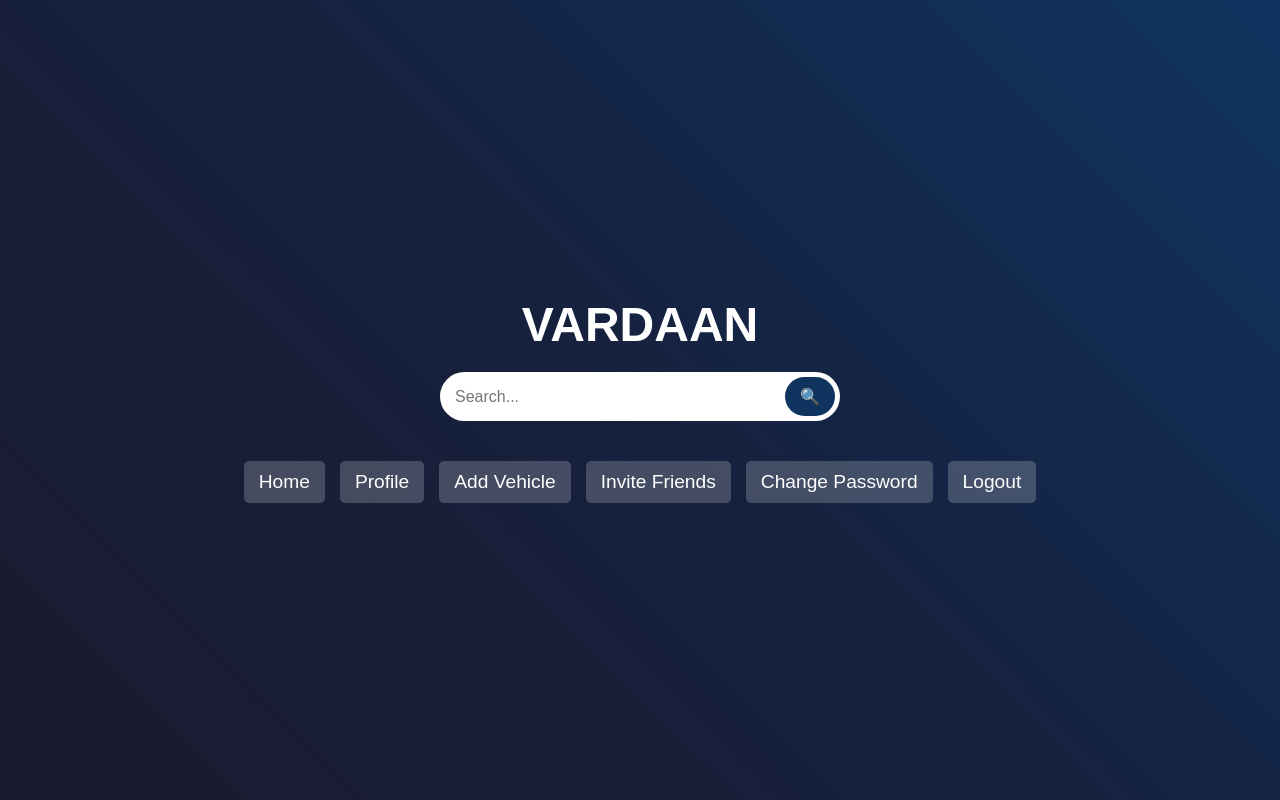
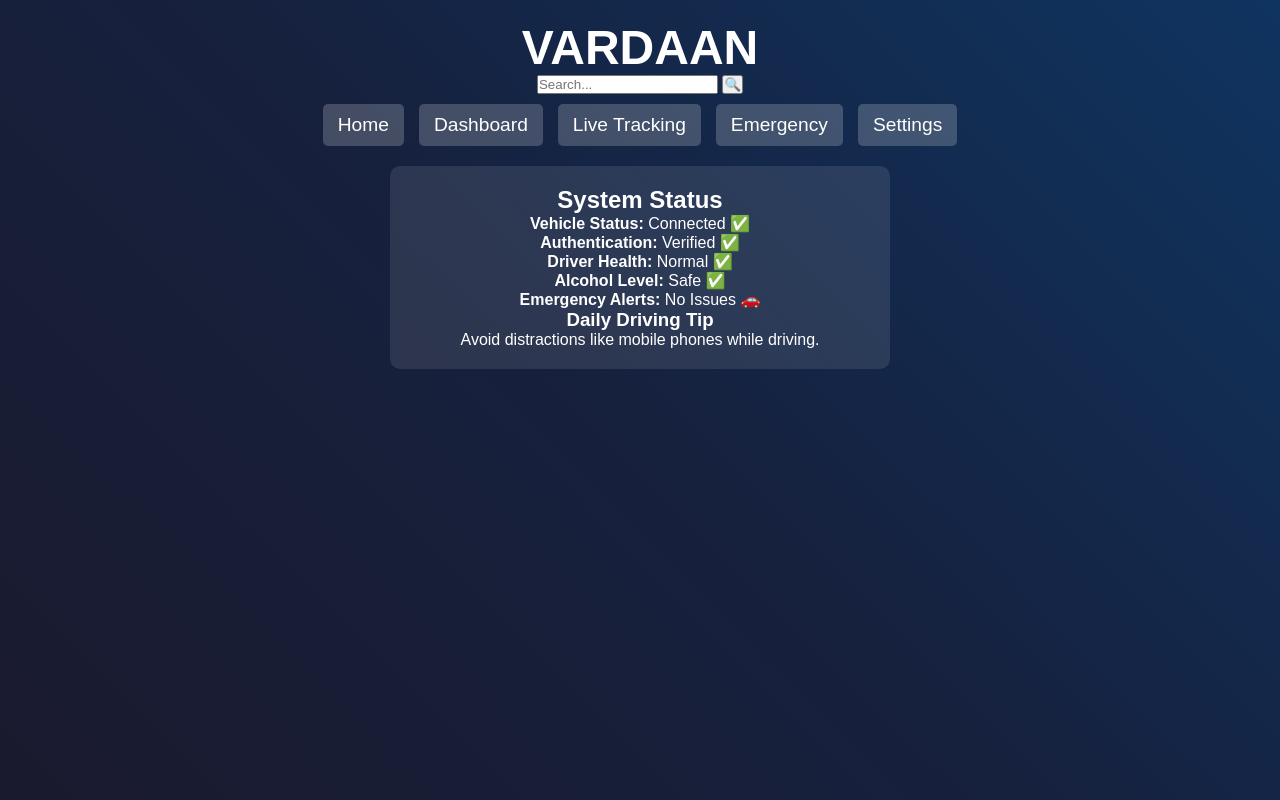
Before and after one commit to BajiPrabhu/VARDAAN, a plain HTML site: page index.html in a window 1280 px wide. Both pictures are taken after a click on the link "Home". Drawn offline with nearby package versions, Linux system fonts and the light colour scheme.

```diff
--- a/index.html
+++ b/index.html
@@ -5,10 +5,11 @@
     <meta name="viewport" content="width=device-width, initial-scale=1.0">
     <title>VARDAAN</title>
     <link rel="stylesheet" href="style.css">
+    <script src="https://cdn.jsdelivr.net/npm/chart.js"></script>  <!-- For Graphs -->
 </head>
 <body>
 
-    <!-- Background Overlay -->
+    <!-- Background -->
     <div class="background"></div>
 
     <!-- Main Container -->
@@ -24,13 +25,64 @@
 
         <!-- Horizontal Navigation Bar -->
         <nav class="nav-bar">
-            <a href="#">Home</a>
-            <a href="#">Profile</a>
-            <a href="#">Add Vehicle</a>
-            <a href="#">Invite Friends</a>
-            <a href="#">Change Password</a>
-            <a href="#">Logout</a>
+            <a href="#" onclick="showTab('home')">Home</a>
+            <a href="#" onclick="showTab('dashboard')">Dashboard</a>
+            <a href="#" onclick="showTab('live-tracking')">Live Tracking</a>
+            <a href="#" onclick="showTab('emergency')">Emergency</a>
+            <a href="#" onclick="showTab('settings')">Settings</a>
         </nav>
+
+        <!-- Home Tab -->
+        <div id="home" class="tab-content active">
+            <h2>System Status</h2>
+            <div class="status-box">
+                <p><strong>Vehicle Status:</strong> Connected ✅</p>
+                <p><strong>Authentication:</strong> Verified ✅</p>
+                <p><strong>Driver Health:</strong> Normal ✅</p>
+                <p><strong>Alcohol Level:</strong> Safe ✅</p>
+                <p><strong>Emergency Alerts:</strong> No Issues 🚗</p>
+            </div>
+            <div class="tips">
+                <h3>Daily Driving Tip</h3>
+                <p id="dailyTip">Loading tip...</p>
+            </div>
+        </div>
+
+        <!-- Dashboard Tab -->
+        <div id="dashboard" class="tab-content">
+            <h2>Health & Authentication Check</h2>
+            <div class="chart-container">
+                <canvas id="heartRateChart"></canvas>
+                <canvas id="alcoholChart"></canvas>
+            </div>
+            <div class="status-bars">
+                <p>Fatigue Level</p>
+                <div class="progress-bar"><div class="progress" style="width: 30%;"></div></div>
+                <p>Stress Level</p>
+                <div class="progress-bar"><div class="progress" style="width: 40%;"></div></div>
+            </div>
+        </div>
+
+        <!-- Live Tracking Tab -->
+        <div id="live-tracking" class="tab-content">
+            <h2>Vehicle Tracking</h2>
+            <p>Status: <span id="vehicleStatus">Moving</span> 🚗</p>
+            <p>Current Location: <span id="vehicleLocation">Fetching...</span></p>
+        </div>
+
+        <!-- Emergency Tab -->
+        <div id="emergency" class="tab-content">
+            <h2>Emergency Alerts</h2>
+            <p><strong>High Alcohol Level Detected!</strong> 🚨</p>
+            <p><strong>Heart Rate Abnormal!</strong> 🚑</p>
+        </div>
+
+        <!-- Settings Tab -->
+        <div id="settings" class="tab-content">
+            <h2>Settings</h2>
+            <p>Profile</p>
+            <p>Change Password</p>
+        </div>
     </div>
 
     <script src="script.js"></script>
--- a/script.js
+++ b/script.js
@@ -1,3 +1,47 @@
-document.querySelector(".search-btn").addEventListener("click", function() {
-    alert("Search feature coming soon!");
+// Tab Switching
+function showTab(tabId) {
+    document.querySelectorAll('.tab-content').forEach(tab => tab.classList.remove('active'));
+    document.getElementById(tabId).classList.add('active');
+}
+
+// Chart Data
+document.addEventListener("DOMContentLoaded", function () {
+    const ctx1 = document.getElementById('heartRateChart').getContext('2d');
+    new Chart(ctx1, {
+        type: 'line',
+        data: {
+            labels: ["10 AM", "11 AM", "12 PM", "1 PM"],
+            datasets: [{
+                label: "Heart Rate",
+                data: [70, 75, 72, 80],
+                borderColor: "red",
+                fill: false
+            }]
+        }
+    });
+
+    const ctx2 = document.getElementById('alcoholChart').getContext('2d');
+    new Chart(ctx2, {
+        type: 'pie',
+        data: {
+            labels: ["Safe", "Warning", "Danger"],
+            datasets: [{
+                data: [80, 15, 5],
+                backgroundColor: ["green", "yellow", "red"]
+            }]
+        }
+    });
+
+    // Fetch Daily Tips
+    fetchDailyTip();
 });
+
+// Dummy Daily Tips
+function fetchDailyTip() {
+    const tips = [
+        "Always check your mirrors before switching lanes.",
+        "Maintain a safe following distance from other vehicles.",
+        "Avoid distractions like mobile phones while driving."
+    ];
+    document.getElementById('dailyTip').innerText = tips[Math.floor(Math.random() * tips.length)];
+}
--- a/style.css
+++ b/style.css
@@ -21,9 +21,10 @@
     display: flex;
     flex-direction: column;
     align-items: center;
-    justify-content: center;
+    justify-content: flex-start;
     height: 100vh;
     text-align: center;
+    padding-top: 20px;
 }
 
 /* Title */
@@ -31,44 +32,13 @@
     font-size: 3rem;
     color: white;
     font-weight: bold;
-    margin-bottom: 20px;
 }
 
-/* Search Box */
-.search-container {
-    display: flex;
-    width: 80%;
-    max-width: 400px;
-    background: white;
-    border-radius: 25px;
-    padding: 5px;
-    margin-bottom: 20px;
-}
-
-.search-box {
-    flex: 1;
-    border: none;
-    outline: none;
-    padding: 10px;
-    font-size: 1rem;
-    border-radius: 20px;
-}
-
-.search-btn {
-    background: #0f3460;
-    color: white;
-    border: none;
-    padding: 10px 15px;
-    border-radius: 20px;
-    cursor: pointer;
-    font-size: 1rem;
-}
-
-/* Horizontal Navigation Bar */
+/* Navigation Bar */
 .nav-bar {
     display: flex;
     gap: 15px;
-    margin-top: 20px;
+    margin-top: 10px;
 }
 
 .nav-bar a {
@@ -76,11 +46,50 @@
     text-decoration: none;
     font-size: 1.2rem;
     padding: 10px 15px;
-    border-radius: 5px;
     background: rgba(255, 255, 255, 0.2);
     transition: 0.3s;
+    border-radius: 5px;
 }
 
 .nav-bar a:hover {
     background: rgba(255, 255, 255, 0.4);
 }
+
+/* Tab Content */
+.tab-content {
+    display: none;
+    color: white;
+    width: 80%;
+    max-width: 500px;
+    background: rgba(255, 255, 255, 0.1);
+    padding: 20px;
+    border-radius: 10px;
+    margin-top: 20px;
+}
+
+.active {
+    display: block;
+}
+
+/* Charts */
+.chart-container {
+    display: flex;
+    gap: 20px;
+    justify-content: center;
+    margin-top: 20px;
+}
+
+/* Progress Bars */
+.progress-bar {
+    background: gray;
+    border-radius: 10px;
+    width: 100%;
+    height: 15px;
+    margin-bottom: 10px;
+}
+
+.progress {
+    height: 100%;
+    background: limegreen;
+    border-radius: 10px;
+}
```
